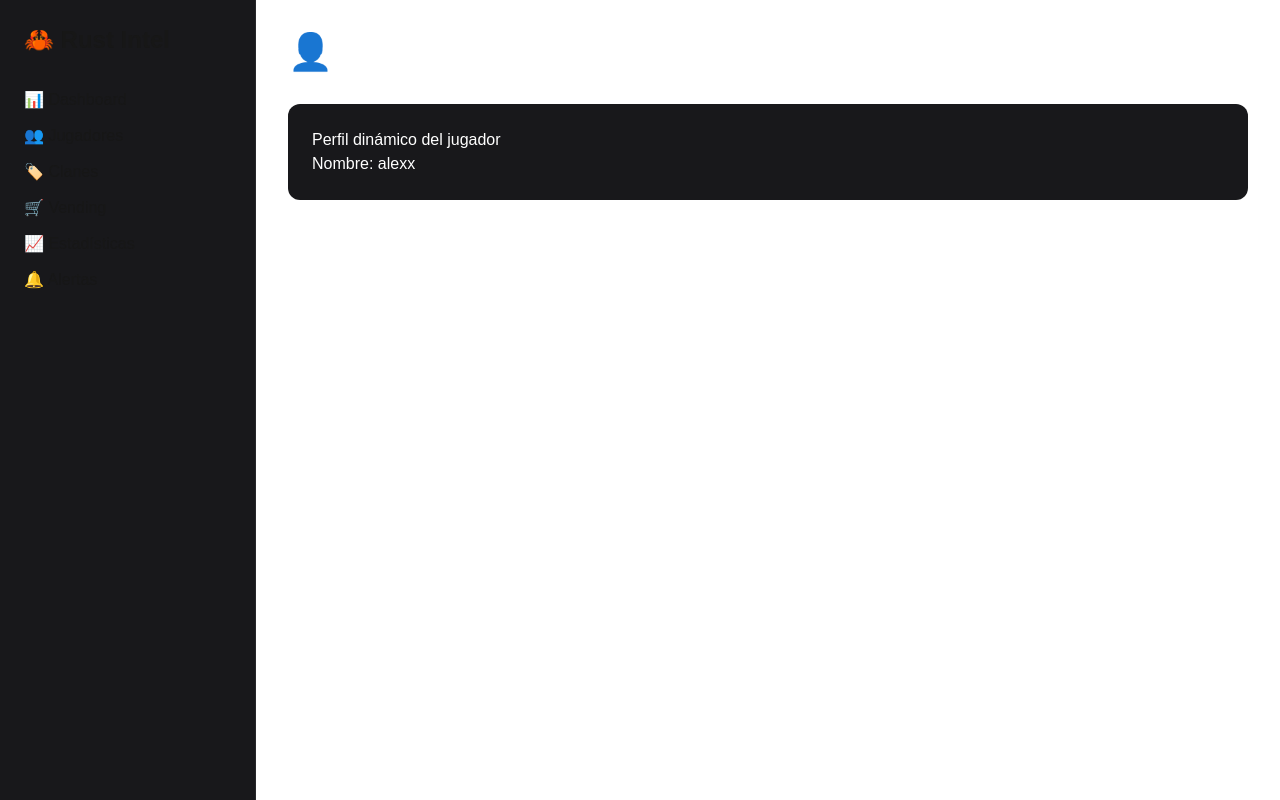
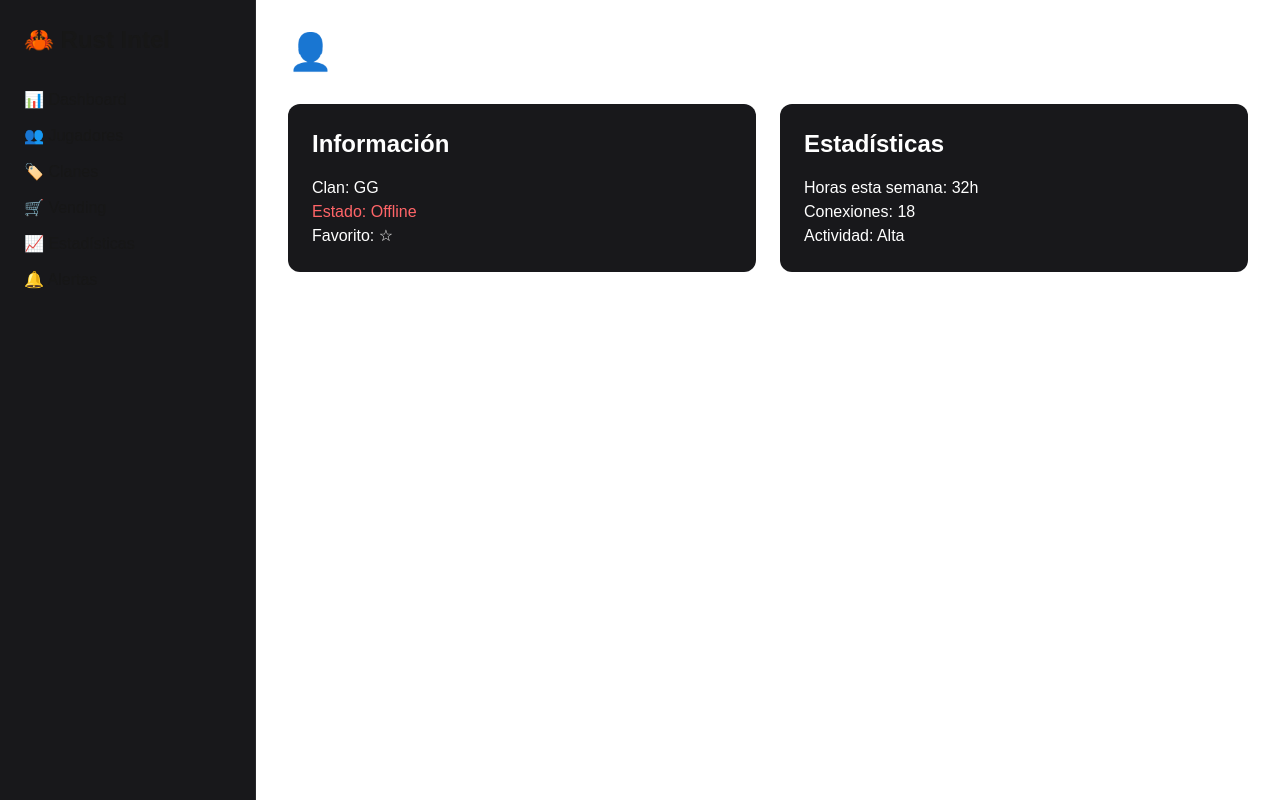
Before and after one commit to manelllurda-dotcom/rust-intel, a Next.js app in the folder frontend-web/: page /jugadores/alexx in a window 1280 px wide. Built offline with nearby package versions, Linux system fonts and the light colour scheme.

Commit message:
Perfiles dinamicos de jugadores

```diff
--- a/frontend-web/app/jugadores/[nombre]/page.tsx
+++ b/frontend-web/app/jugadores/[nombre]/page.tsx
@@ -1,3 +1,5 @@
+import { jugadores } from "../../../data/jugadores";
+
 export default async function JugadorPage({
   params,
 }: {
@@ -5,15 +7,60 @@ export default async function JugadorPage({
 }) {
   const { nombre } = await params;
 
+  const jugador = jugadores.find(
+    (j) => j.nombre.toLowerCase() === nombre.toLowerCase()
+  );
+
+  if (!jugador) {
+    return (
+      <div className="p-8 text-white">
+        <h1 className="text-4xl font-bold">
+          Jugador no encontrado
+        </h1>
+      </div>
+    );
+  }
+
   return (
     <div className="p-8 text-white">
       <h1 className="text-4xl font-bold mb-8">
-        👤 {nombre.toUpperCase()}
+        👤 {jugador.nombre}
       </h1>
 
-      <div className="bg-zinc-900 rounded-xl p-6">
-        <p>Perfil dinámico del jugador</p>
-        <p>Nombre: {nombre}</p>
+      <div className="grid grid-cols-1 md:grid-cols-2 gap-6">
+
+        <div className="bg-zinc-900 rounded-xl p-6">
+          <h2 className="text-2xl font-bold mb-4">
+            Información
+          </h2>
+
+          <p>Clan: {jugador.clan}</p>
+
+          <p
+            className={
+              jugador.online
+                ? "text-green-400"
+                : "text-red-400"
+            }
+          >
+            Estado: {jugador.online ? "Online" : "Offline"}
+          </p>
+
+          <p>
+            Favorito: {jugador.favorito ? "⭐" : "☆"}
+          </p>
+        </div>
+
+        <div className="bg-zinc-900 rounded-xl p-6">
+          <h2 className="text-2xl font-bold mb-4">
+            Estadísticas
+          </h2>
+
+          <p>Horas esta semana: 32h</p>
+          <p>Conexiones: 18</p>
+          <p>Actividad: Alta</p>
+        </div>
+
       </div>
     </div>
   );
```
